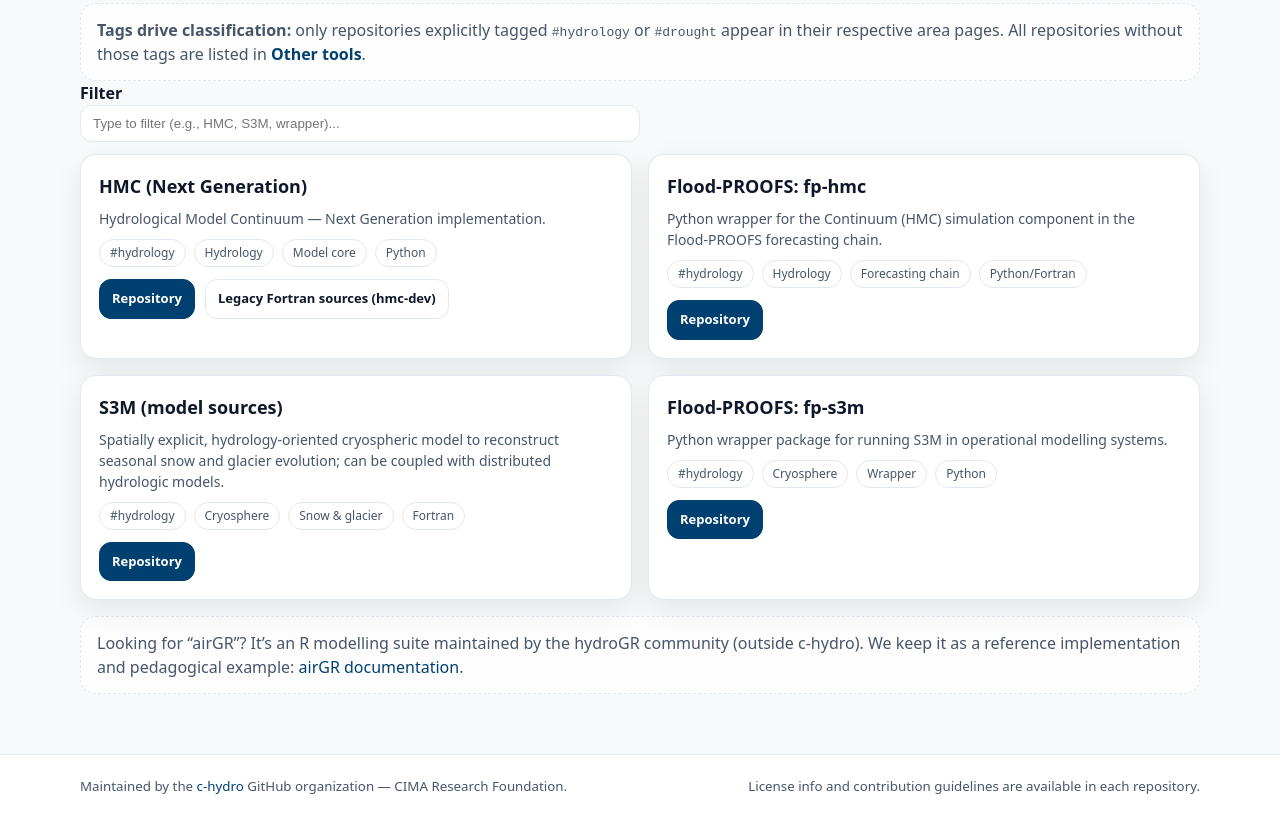
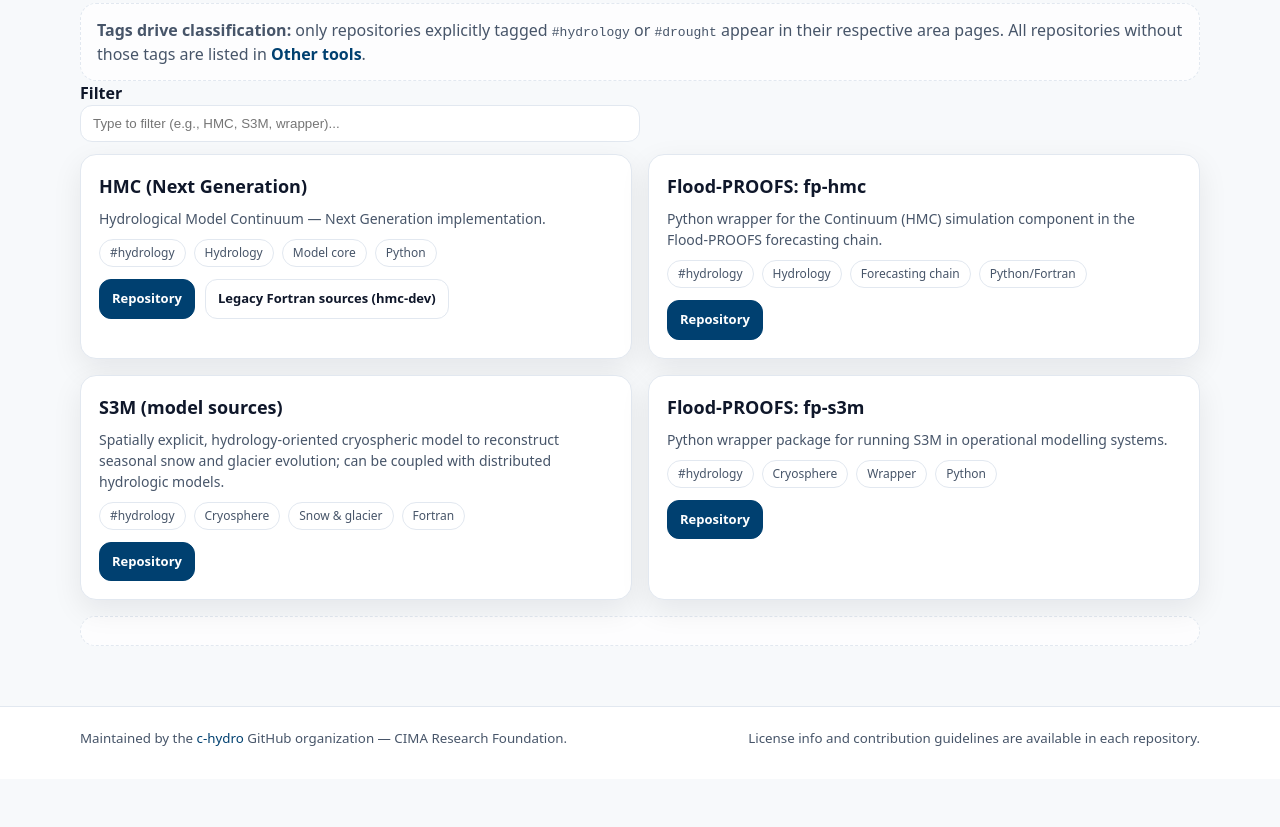
Before and after one commit to c-hydro/c-hydro.github.io, a plain HTML site: page hydrology.html in a window 1280 px wide. Shown: the part 366-1193 px from the top of the page. After the commit the page ends 1145 px from the top, so only its background shows below. Drawn offline with Linux system fonts and the light colour scheme.

Commit message:
Update hydrology.html

```diff
--- a/hydrology.html
+++ b/hydrology.html
@@ -89,8 +89,7 @@
   </div>
 
   <div class="note">
-    Looking for “airGR”? It’s an R modelling suite maintained by the hydroGR community (outside c-hydro).
-    We keep it as a reference implementation and pedagogical example: <a href="https://hydrogr.github.io/airGR/">airGR documentation</a>.
+
   </div>
 </section>
     </div>
```
